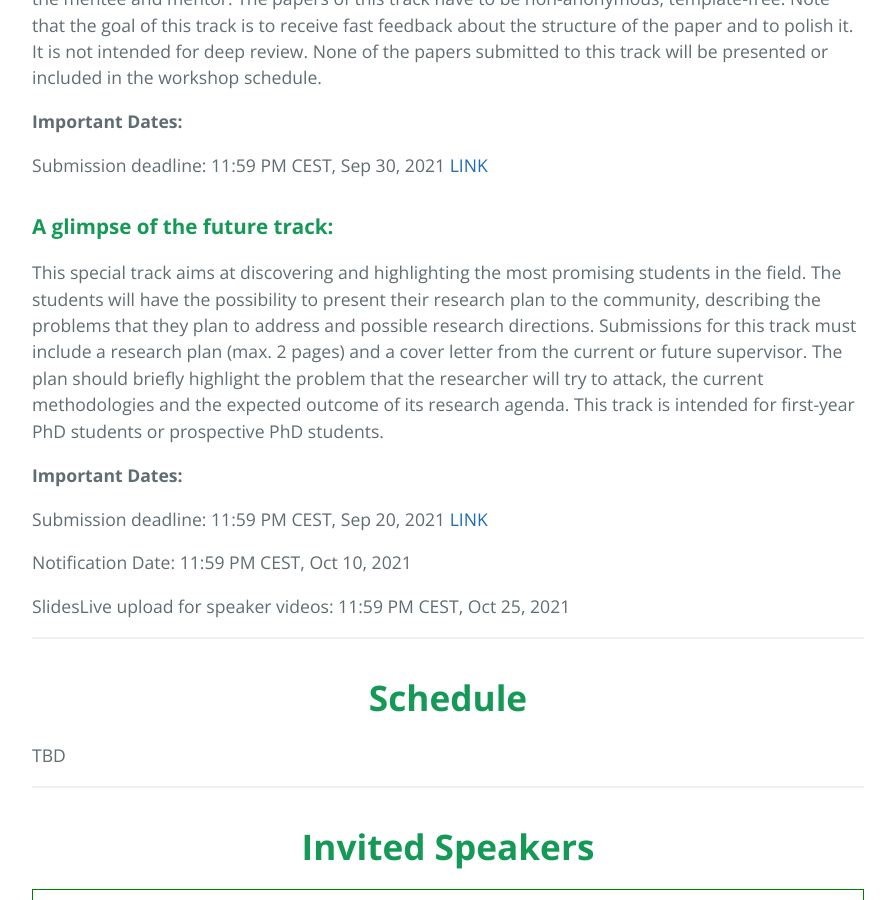
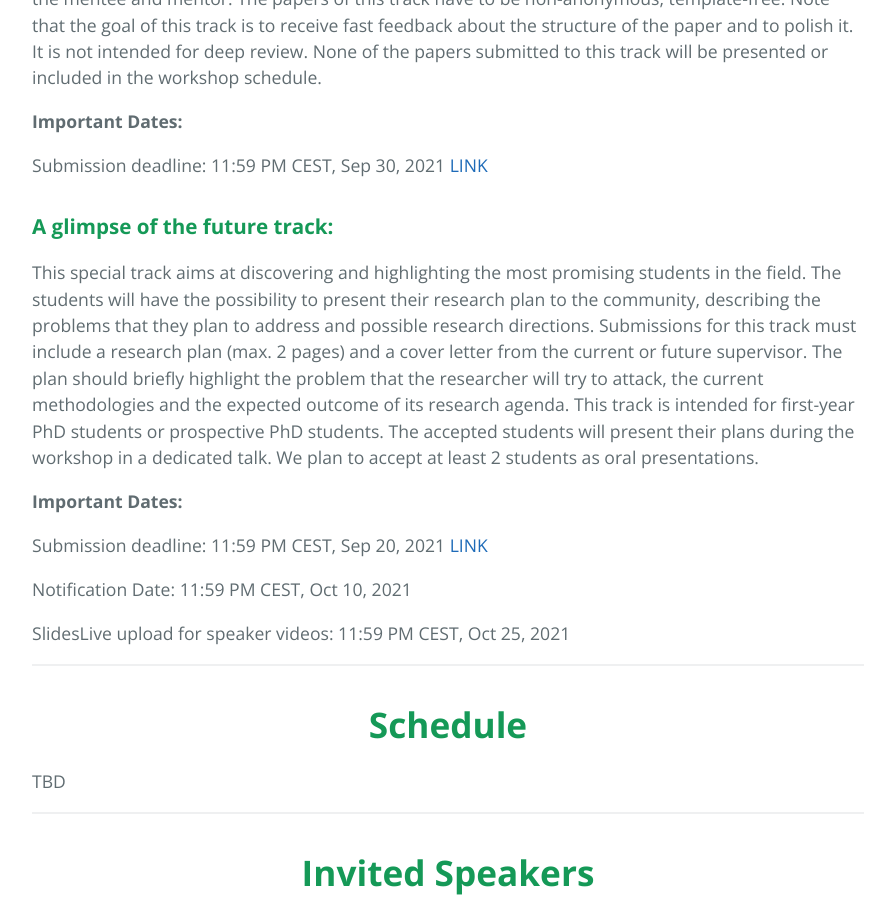
Before and after one commit to xai4debugging/xai4debugging.github.io, a Jekyll site: the page built from index.md, in a window 1280 px wide and 900 px high, scrolled down 3100 px. Shown: the whole window, without its empty margins (192-1087 px from the left). Built offline with Jekyll 4.4.1, drawn with Linux system fonts in a browser that asks for light colours; grey boxes are pictures that could not be loaded.

Commit message:
added info about glimpse

```diff
--- a/index.md
+++ b/index.md
@@ -71,7 +71,7 @@ Note that the goal of this track is to receive fast feedback about the structure
 Submission deadline: 11:59 PM CEST, Sep 30, 2021 <a href="https://cmt3.research.microsoft.com/XAI4Debugging2021/Track/2/Submission/Create">LINK</a>
 
 ### **A glimpse of the future track:**
-This special track aims at discovering and highlighting the most promising students in the field. The students will have the possibility to present their research plan to the community, describing the problems that they plan to address and possible research directions. Submissions for this track must include a research plan (max. 2 pages) and a cover letter from the current or future supervisor. The plan should briefly highlight the problem that the researcher will try to attack, the current methodologies and the expected outcome of its research agenda. This track is intended for first-year PhD students or prospective PhD students.
+This special track aims at discovering and highlighting the most promising students in the field. The students will have the possibility to present their research plan to the community, describing the problems that they plan to address and possible research directions. Submissions for this track must include a research plan (max. 2 pages) and a cover letter from the current or future supervisor. The plan should briefly highlight the problem that the researcher will try to attack, the current methodologies and the expected outcome of its research agenda. This track is intended for first-year PhD students or prospective PhD students. The accepted students will present their plans during the workshop in a dedicated talk. We plan to accept at least 2 students as oral presentations.
 
 **Important Dates:**
 
```
